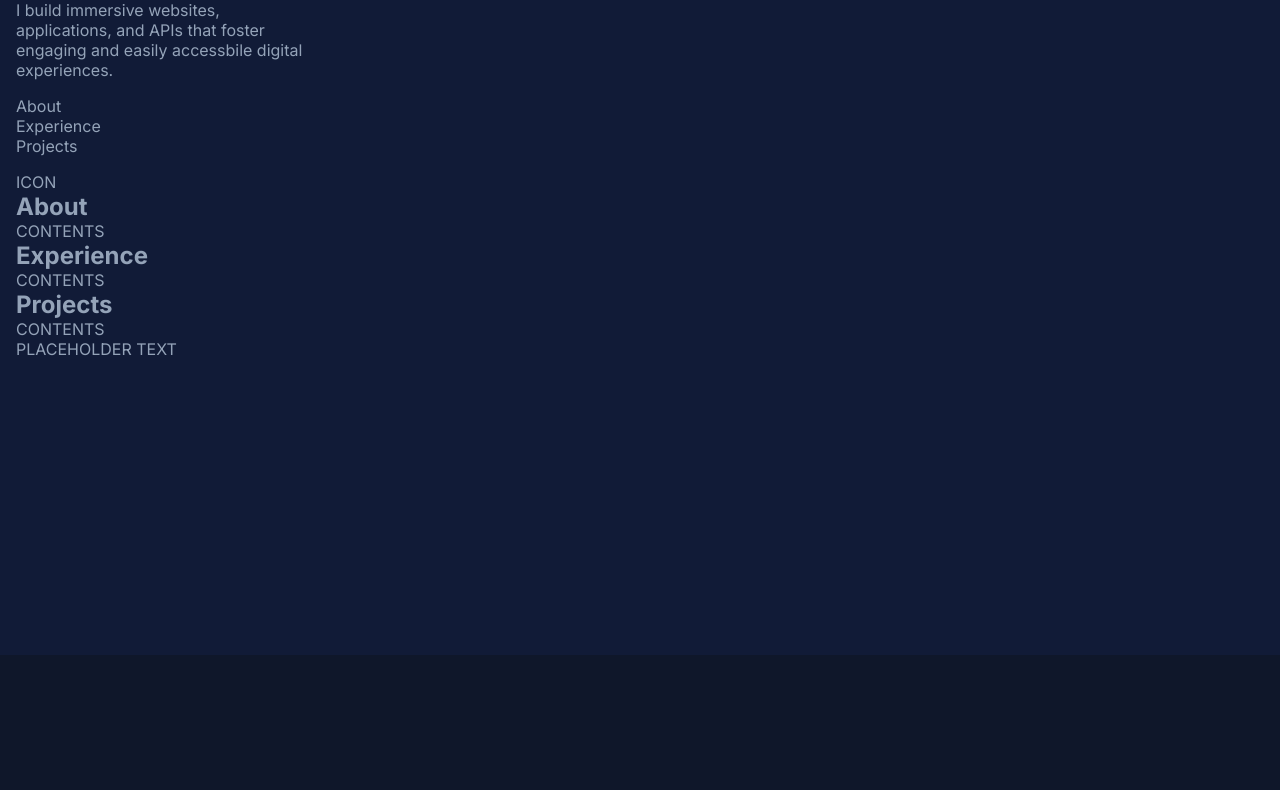
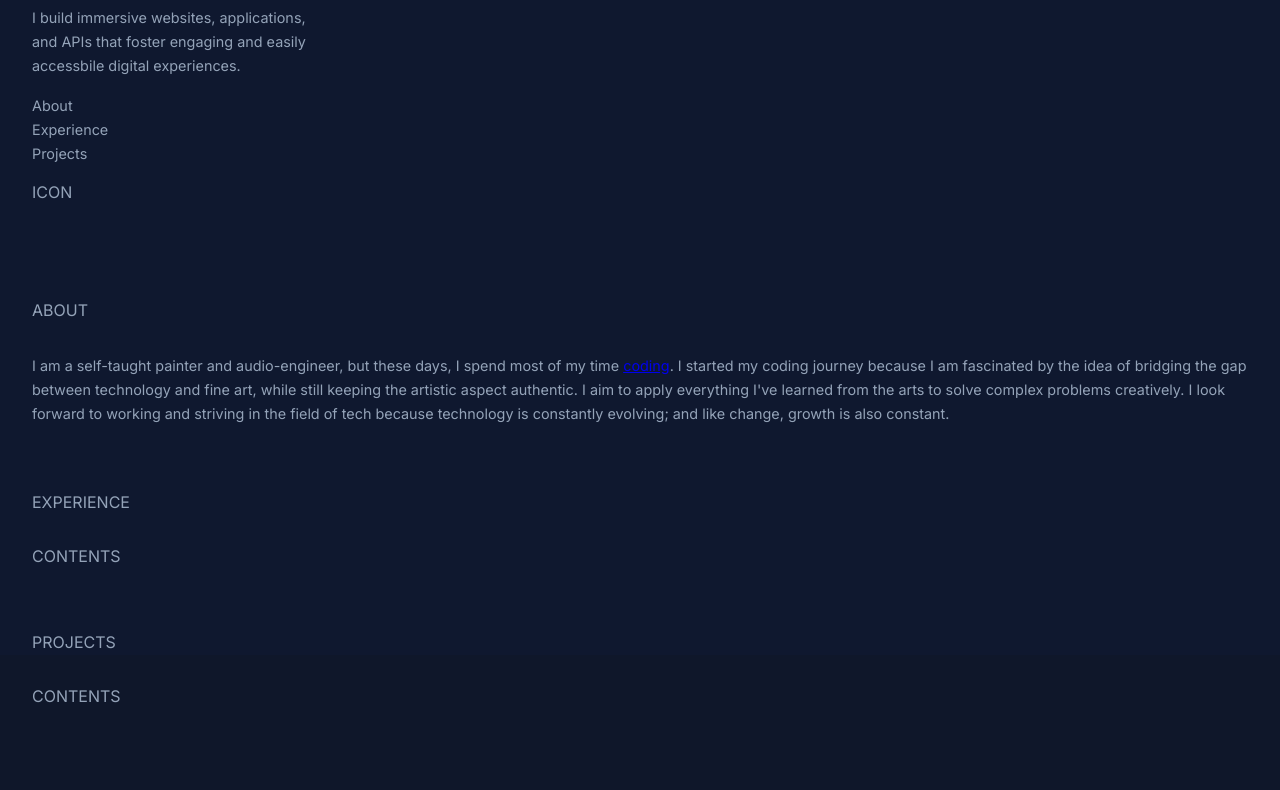
Before and after one commit to Nautevol07VII-111/aLaboratory, a website: page src/index.html in a window 1280 px wide. Shown: the part 145-935 px from the top of the page. Before the commit the page ends 800 px from the top, so only its background shows below. Drawn offline with Linux system fonts and the light colour scheme.

Commit message:
Feat adds: WIP

```diff
--- a/src/index.html
+++ b/src/index.html
@@ -39,7 +39,9 @@
                     <div>
                         <h2 class="lightText">About</h2>
                     </div>
-                    <div>CONTENTS</div>
+                    <div class="about-contents">
+                        <p>I am a self-taught painter and audio-engineer, but these days, I spend most of my time <a target="_blank" class="anchor" href="https://github.com/Nautevol07VII-111/aLaboratory">coding</a>. I started my coding journey because I am fascinated by the idea of bridging the gap between technology and fine art, while still keeping the artistic aspect authentic. I aim to apply everything I've learned from the arts to solve complex problems creatively. I look forward to working and striving in the field of tech because technology is constantly evolving; and like change, growth is also constant.</p>
+                    </div>
                 </section>
                 <section>
                     <div>
--- a/src/style.css
+++ b/src/style.css
@@ -13,15 +13,23 @@
 body {
     background: #0f172a;
     color: #94a3b8;
-    padding: 1rem;
+    padding: 2rem;
+    display: grid;
+    grid-template-columns:repeat(1, minmax(0, 1fr));
+    gap: 6rem;
 
 }
 
+p,
+h2 {
+    font-size: 0.9rem;
+    line-height: 1.5rem;
+}
 .underlay {
     position: fixed;
     background: #172554;
     inset: 0;
-    opacity: 0.33;
+    opacity: 0.15;
 }
 
 header,
@@ -53,3 +61,31 @@ header h1 {
 header h4 {
     font-weight: 400;
 }
+main {
+    display: flex;
+    flex-direction: column;
+    gap: 4rem;
+}
+section {
+    display: flex;
+    flex-direction: column;
+    gap: 2rem;
+}
+
+section h2 {
+    text-transform: uppercase;
+    font-size: 1rem;
+    font-weight: 400;
+
+}
+.about-contents {
+    display: flex;
+    flex-direction: column;
+    gap: 1rem;
+}
+.anchor-text {
+    color: var(--color-higlight);
+}
+.anchor-text:hover {
+    color: var(--color-accent);
+}
```
